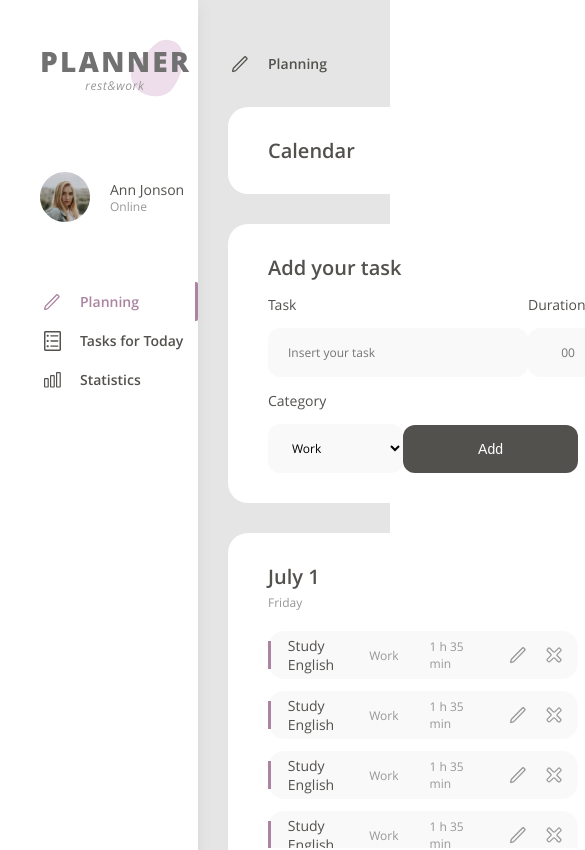
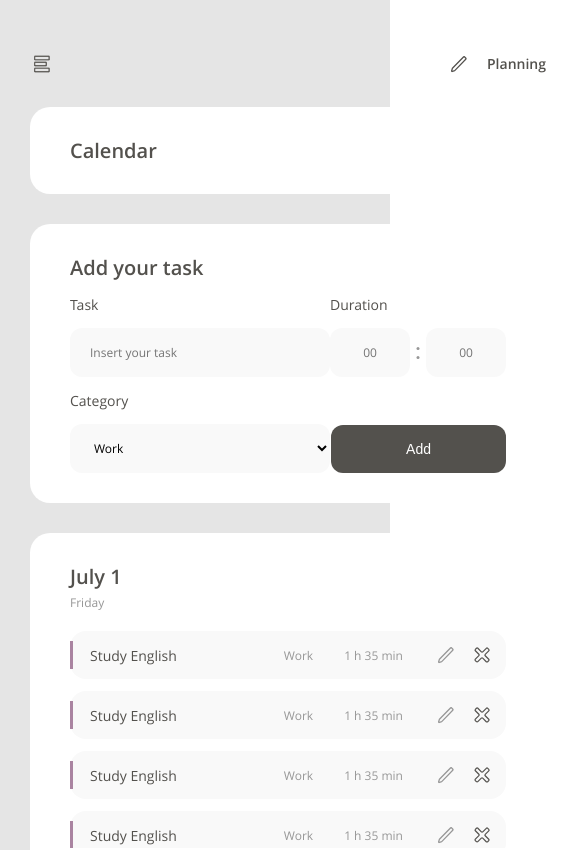
Before and after one commit to apsu96/planner_app, a React (Create React App) app: page / in a window 390 px wide. Shown: the top 850 px of the page, 585 px wide, since content can reach past the window. Built offline with nearby package versions, Linux system fonts and the light colour scheme.

Commit message:
feat: add mui drawer

```diff
--- a/src/App.tsx
+++ b/src/App.tsx
@@ -1,26 +1,96 @@
-import { Routes, Route} from "react-router-dom";
+import { Routes, Route, useLocation } from "react-router-dom";
 import Profile from "./components/Profile";
 import Planning from "./views/Planning";
 import Statistics from "./views/Statistics";
 import MyDay from "./views/MyDay";
-import styled from "styled-components";
-
-const AppContainer = styled.div`
-  min-height: 100vh;
-  background-color: #E5E5E5;
-  display: flex;
-`
+import Drawer from '@mui/material/Drawer';
+import useMediaQuery from '@mui/material/useMediaQuery';
+import { useEffect, useState } from "react";
+import MenuIcon from "./images/MenuIcon.png";
+import TasksIcon from "./images/Tasks_icon";
+import StatisticsIcon from "./images/Statistics_icon";
+import PlanningIcon from "./images/Planning_icon";
+import { AppContainer, DrawerContainer, MobileMenuContainer, PageContainer, PageTitle, PageTitleContainer } from "./components/UIKit.styled";
 
 function App() {
+  const [currentView, setCurrentView] = useState({
+    planning: true,
+    myDay: false,
+    statistics: false
+  });
+  const [isDrawerOpen, setIsDrawerOpen] = useState(false);
+  const location = useLocation()
+  const isMobile = useMediaQuery('(max-width:820px)');
+
+  const pageTitle = (
+    <PageTitleContainer>
+      {currentView.myDay ? <TasksIcon selected={false} /> : currentView.statistics ? <StatisticsIcon selected={false} /> : <PlanningIcon selected={false} />}
+      <PageTitle>{currentView.myDay ? 'Tasks for Today' : currentView.statistics ? 'Statistics' : 'Planning'}</PageTitle>
+    </PageTitleContainer>
+  );
+
+  function toggleMenu() {
+    setIsDrawerOpen(!isDrawerOpen);
+  }
+
+  useEffect(() => {
+    if (location.pathname === "/MyDay") {
+      setCurrentView({
+        planning: false,
+        myDay: true,
+        statistics: false
+      })
+    } else if (location.pathname === "/Statistics") {
+      setCurrentView({
+        planning: false,
+        myDay: false,
+        statistics: true
+      })
+    } else {
+      setCurrentView({
+        planning: true,
+        myDay: false,
+        statistics: false
+      })
+    }
+  }, [location])
+
   return (
     <AppContainer>
-      <Profile />
+      <DrawerContainer visible={isMobile && isDrawerOpen}>
+        <Drawer
+          variant="temporary"
+          open={isDrawerOpen}
+          ModalProps={{
+            keepMounted: true,
+          }}
+          sx={{ display: isMobile ? 'block' : 'none' }}
+          onClose={toggleMenu}
+        >
+          <Profile currentView={currentView} setCurrentView={setCurrentView} isMobile={true} toggleMenu={toggleMenu} />
+        </Drawer>
+      </DrawerContainer>
+      <DrawerContainer visible={!isMobile}>
+        <Drawer
+          variant="permanent"
+          open={!isMobile}
+          sx={{ display: !isMobile ? 'block' : 'none' }}
+        >
+          <Profile currentView={currentView} setCurrentView={setCurrentView} isMobile={false} toggleMenu={toggleMenu} />
+        </Drawer>
+      </DrawerContainer>
+      <PageContainer isMobile>
+        {isMobile ? (<MobileMenuContainer>
+          <img src={MenuIcon} alt='menu' width={24} height={24} onClick={toggleMenu} />
+          {pageTitle}
+        </MobileMenuContainer>) : pageTitle}
         <Routes>
           <Route path="/" element={<Planning />}></Route>
           <Route path="/Planning" element={<Planning />} />
           <Route path="/MyDay" element={<MyDay />} />
           <Route path="/Statistics" element={<Statistics />} />
         </Routes>
+      </PageContainer>
     </AppContainer>
   );
 }
--- a/src/components/Profile/Profile.styled.js
+++ b/src/components/Profile/Profile.styled.ts
@@ -3,10 +3,9 @@ import { Link } from 'react-router-dom';
 
 export const ProfileContainer = styled.div`
     background: white;
-    max-width: 242px;
-    width: 100%;
+    width: ${({isMobile} : {isMobile: boolean}) => isMobile? '222px' : '242px'};
     box-sizing: border-box;
-    padding: 32px 0 0 40px;
+    padding: ${({isMobile} : {isMobile: boolean}) => isMobile? '57px 0 0 20px' : '32px 0 0 40px'};
     disply: flex;
     flex-direction: column;
     min-height: 100vh;
@@ -81,3 +80,11 @@ export const MenuIconContainer = styled.div`
     display: flex;
     align-items: center;
 `
+
+export const MobileLogoContainer = styled.div`
+    display: flex;
+    justify-content: center;
+    align-items: center;
+    gap: 20px;
+    padding-right: 27px;
+`
--- a/src/components/Profile/index.tsx
+++ b/src/components/Profile/index.tsx
@@ -1,46 +1,38 @@
-import { useEffect, useState } from 'react'
-import { useLocation } from 'react-router-dom'
-import { ProfileContainer, AvatarUsernameContainer, Username, Status, MenuContainer, MenuItem, MenuIconContainer } from "./Profile.styled"
+import { ProfileContainer, AvatarUsernameContainer, Username, Status, MenuContainer, MenuItem, MenuIconContainer, MobileLogoContainer } from "./Profile.styled"
 import Logo from "../../images/Logo.svg"
 import Avatar from "../../images/Avatar.svg"
 import PlanningIcon from "../../images/Planning_icon"
 import TasksIcon from "../../images/Tasks_icon"
 import StatisticsIcon from "../../images/Statistics_icon"
+import CloseIcon from "../../images/CloseIcon.svg"
+import { ActionIcon } from "../UIKit.styled"
 
-function Profile() {
-    const [currentView, setCurrentView] = useState({
-        planning: true,
-        myDay: false,
-        statistics: false
-    })
-    const location = useLocation()
+interface ProfileProps {
+    currentView: {
+        planning: boolean;
+        myDay: boolean;
+        statistics: boolean;
+    };
+    setCurrentView: React.Dispatch<React.SetStateAction<{
+        planning: boolean;
+        myDay: boolean;
+        statistics: boolean;
+    }>>;
+    isMobile: boolean;
+    toggleMenu: () => void;
+}
 
-    useEffect(() => {
-        if (location.pathname === "/MyDay") {
-            setCurrentView({
-                planning: false,
-                myDay: true,
-                statistics: false
-            })
-        } else if (location.pathname === "/Statistics") {
-            setCurrentView({
-                planning: false,
-                myDay: false,
-                statistics: true
-            })
-        } else {
-            setCurrentView({
-                planning: true,
-                myDay: false,
-                statistics: false
-            })
-        }
-    }, [location])
-
-    return <ProfileContainer>
-        <div>
-            <img src={Logo} alt="logo" />
-        </div>
+function Profile({ currentView, setCurrentView, isMobile, toggleMenu }: ProfileProps) {
+    return <ProfileContainer isMobile={isMobile}>
+        {!isMobile ? (
+            <div>
+                <img src={Logo} alt="logo" />
+            </div>
+        ) : (
+            <MobileLogoContainer>
+                <ActionIcon src={CloseIcon} alt="close menu" width={24} height={24} onClick={toggleMenu}/>
+                <img src={Logo} alt="logo" width={131} height={62} />
+            </MobileLogoContainer>)}
         <AvatarUsernameContainer>
             <img src={Avatar} alt="avatar" />
             <div>
@@ -49,19 +41,19 @@ function Profile() {
             </div>
         </AvatarUsernameContainer>
         <MenuContainer>
-            <MenuItem to='Planning' color={currentView.planning ? "selected" : "notSelected"}>
+            <MenuItem to='Planning' color={currentView.planning ? "selected" : "notSelected"} onClick={toggleMenu}>
                 <MenuIconContainer>
                     <PlanningIcon selected={currentView.planning} />
                 </MenuIconContainer>
                 Planning
             </MenuItem>
-            <MenuItem to='MyDay' color={currentView.myDay ? "selected" : "notSelected"}>
+            <MenuItem to='MyDay' color={currentView.myDay ? "selected" : "notSelected"} onClick={toggleMenu}>
                 <MenuIconContainer>
                     <TasksIcon selected={currentView.myDay} />
                 </MenuIconContainer>
                 Tasks for Today
             </MenuItem>
-            <MenuItem to='Statistics' color={currentView.statistics ? "selected" : "notSelected"}>
+            <MenuItem to='Statistics' color={currentView.statistics ? "selected" : "notSelected"} onClick={toggleMenu}>
                 <MenuIconContainer>
                     <StatisticsIcon selected={currentView.statistics} />
                 </MenuIconContainer>
@@ -69,7 +61,6 @@ function Profile() {
             </MenuItem>
         </MenuContainer>
     </ProfileContainer>
-
 }
 
 export default Profile;
--- a/src/components/UIKit.styled.js
+++ b/src/components/UIKit.styled.ts
@@ -1,4 +1,51 @@
 import styled from "styled-components";
+
+export const AppContainer = styled.div`
+  min-height: 100vh;
+  max-width: 100vw;
+  width: 100%;
+  background-color: #E5E5E5;
+  display: flex;
+`;
+
+export const DrawerContainer = styled.div`
+    display: ${({visible}: {visible: boolean}) => visible? 'flex': 'none'};
+    max-width: 242px;
+    width: 100%;
+`;
+
+export const PageContainer = styled.div`
+  display: flex;
+  flex-direction: column;
+  padding: 40px 40px 44px 30px;
+  padding: ${({ isMobile }: { isMobile: boolean }) => {
+        if (isMobile) {
+            return '68px auto 40px';
+        }
+        return '40px 40px 44px 30px';
+    }};
+  gap: ${({ isMobile }: { isMobile: boolean }) => isMobile ? '20px' : '28px'};
+`;
+
+export const MobileMenuContainer = styled.div`
+    display: flex;
+    justify-content: space-between;
+    align-items: center;
+`;
+
+export const PageTitleContainer = styled.div`
+    display: flex;
+    align-items: center;
+    gap: 16px;
+`;
+
+export const PageTitle = styled.p`
+    font-family: OpenSans, sans-serif;
+    font-weight: 600;
+    font-size: 14px;
+    line-height: 19px;
+    color: #53514D;
+`;
 
 export const Container = styled.div`
     display: flex;
@@ -10,7 +57,7 @@ export const Container = styled.div`
     box-sizing: border-box;
     margin: 0 auto;
     flex-direction: column;
-`
+`;
 
 export const Title = styled.h1`
     font-size: 20px;
@@ -18,15 +65,14 @@ export const Title = styled.h1`
     font-weight: 600;
     color: #53514D;
     margin: 0;
-`
+`;
 
 export const Text = styled.p`
     font-size: 14px;
     font-family: 'OpenSans', sans-serif;
     font-weight: 400;
     color: #53514D;
-
-`
+`;
 
 export const Input = styled.input`
     padding: 16px 20px;
@@ -70,18 +116,18 @@ export const LargeButton = styled.button`
     &:active {
         transform: translateY(1px);
     }
-`
+`;
 
 export const RowContainer = styled.div`
     display: flex;
     justify-content: space-between;
     align-items: flex-end;
-`
+`;
 
 export const ColumnContainer = styled.div`
     display: flex;
     flex-direction: column;
-`
+`;
 
 export const CustomSelect = styled.select`
     background-color: #F9F9F9;
@@ -94,7 +140,7 @@ export const CustomSelect = styled.select`
     border: none;
     outline: none;
     box-sizing: border-box;
-`
+`;
 
 export const CustomSelectOption = styled.option`
     background-color: #F9F9F9;
@@ -103,7 +149,7 @@ export const CustomSelectOption = styled.option`
     font-family:'OpenSans', sans-serif;
     font-weight: 400;
     padding: 16px 20px 16px;
-`
+`;
 
 export const SmallText = styled.p`
     color: #979797;
@@ -111,7 +157,7 @@ export const SmallText = styled.p`
     font-family: 'OpenSans', sans-serif;
     font-weight: 400;
     margin: 0;
-`
+`;
 
 export const TaskLineContainer = styled.div`
     display: flex;
@@ -123,14 +169,14 @@ export const TaskLineContainer = styled.div`
     align-items: center;
     max-width: 460px;
     width: 100%;
-`
+`;
 
 export const MoveButton = styled.div`
     width: 3px;
     height: 28px;
     background-color: #AA84A1;
     margin-right: 17px;
-`
+`;
 
 export const ButtonsContainer = styled.div`
     display: flex;
@@ -143,14 +189,14 @@ export const ActionIcon = styled.img`
     &:active {
         transform: translateY(1px);
     }
-`
+`;
 
 export const BadgesContainer = styled.div`
     margin-left: auto;
     display: flex;
     gap: 31px;
     align-items: center;
-`
+`;
 
 export const ChartBox = styled.div`
     display: flex;
@@ -159,5 +205,4 @@ export const ChartBox = styled.div`
     width: 400px;
     height: 220px;
     margin: 20px auto;
-
-`
+`;
--- a/src/views/MyDay/MyDay.styled.ts
+++ b/src/views/MyDay/MyDay.styled.ts
@@ -1,23 +1,4 @@
 import styled from "styled-components"
-
-export const MyDayContainer = styled.div`
-    padding: 40px 40px 44px 30px;
-    width: 100%;
-`
-
-export const MyDayPageTitle = styled.div`
-    display: flex;
-    align-items: center;
-    gap: 16px;
-`
-
-export const MyDayTitle = styled.p`
-    font-family: OpenSans, sans-serif;
-    font-weight: 600;
-    font-size: 14px;
-    line-height: 19px;
-    color: #53514D;
-`
 
 export const MyDayColumnContainer = styled.div`
     display: flex;
--- a/src/views/MyDay/index.tsx
+++ b/src/views/MyDay/index.tsx
@@ -1,19 +1,11 @@
-import { MyDayColumnContainer, MyDayContainer, MyDayPageTitle, MyDayRowContainer, MyDayTitle } from "./MyDay.styled"
-import TasksIcon from "../../images/Tasks_icon"
+import { MyDayColumnContainer, MyDayRowContainer } from "./MyDay.styled"
 import { Container } from "../../components/UIKit.styled"
 import TaskList from "../../components/TaskList"
 import TaskCompletionChart from "../../components/TaskCompletionChart"
 import EmotionalStateChart from "../../components/EmotionalStateChart"
 
-
-
 function MyDay() {
-    return <MyDayContainer>
-        <MyDayPageTitle>
-            <TasksIcon selected={false}/>
-            <MyDayTitle>Tasks for Today</MyDayTitle>
-        </MyDayPageTitle>
-        <MyDayRowContainer>
+    return <MyDayRowContainer>
         <Container>
             <TaskList />
         </Container>
@@ -22,7 +14,6 @@ function MyDay() {
             <EmotionalStateChart />
         </MyDayColumnContainer>
     </MyDayRowContainer>
-    </MyDayContainer>
 }
 
 export default MyDay
--- a/src/views/Planning/Planning.styled.ts
+++ b/src/views/Planning/Planning.styled.ts
@@ -1,26 +1,4 @@
 import styled from "styled-components";
-
-export const PlanningContainer = styled.div`
-    padding: 40px 40px 44px 30px;
-    display: flex;
-    flex-direction: column;
-    gap: 20px;
-    width: 100%;
-`
-
-export const PlanningPageTitle = styled.div`
-    display: flex;
-    align-items: center;
-    gap: 16px;
-`
-
-export const PageTitle = styled.p`
-    font-family: OpenSans, sans-serif;
-    font-weight: 600;
-    font-size: 14px;
-    line-height: 19px;
-    color: #53514D;
-`
 
 export const Container = styled.div`
     display: flex;
--- a/src/views/Planning/index.tsx
+++ b/src/views/Planning/index.tsx
@@ -1,23 +1,16 @@
-import { PlanningContainer, PlanningPageTitle, PageTitle, Container } from "./Planning.styled"
-import PlanningIcon from "../../images/Planning_icon"
+import { Container } from "./Planning.styled"
 import Calendar from "../../components/Calendar"
 import TaskForm from "../../components/TaskForm"
 import PlanningTaskList from "../../components/PlanningTaskList"
 import TaskDistribution from "../../components/TaskDistribution"
 
 function Planning() {
-    return <PlanningContainer>
-        <PlanningPageTitle>
-            <PlanningIcon selected={false} />
-            <PageTitle>Planning</PageTitle>
-        </PlanningPageTitle>
-        <Container>
-            <Calendar />
-            <TaskForm />
-            <PlanningTaskList />
-            <TaskDistribution />
-        </Container>
-    </PlanningContainer>
+    return <Container>
+        <Calendar />
+        <TaskForm />
+        <PlanningTaskList />
+        <TaskDistribution />
+    </Container>
 }
 
 export default Planning
--- a/src/views/Statistics/Statistics.styled.js
+++ /dev/null
@@ -1,19 +0,0 @@
-import styled from "styled-components"
-
-export const StatisticsContainer = styled.div`
-    padding: 40px 40px 44px 30px;
-`
-
-export const StatisticsPageTitle = styled.div`
-    display: flex;
-    align-items: center;
-    gap: 16px;
-`
-
-export const StatisticsTitle = styled.p`
-    font-family: OpenSans, sans-serif;
-    font-weight: 600;
-    font-size: 14px;
-    line-height: 19px;
-    color: #53514D;
-`
--- a/src/views/Statistics/index.tsx
+++ b/src/views/Statistics/index.tsx
@@ -1,5 +1,3 @@
-import { StatisticsContainer, StatisticsPageTitle, StatisticsTitle } from "./Statistics.styled";
-import StatisticsIcon from "../../images/Statistics_icon";
 import { Container } from "../Planning/Planning.styled";
 import TaskCompletionChart from "../../components/TaskCompletionChart";
 import TaskDistribution from "../../components/TaskDistribution";
@@ -7,18 +5,12 @@ import EmotionalStateChart from "../../components/EmotionalStateChart";
 import StatisticsInfo from "../../components/StatisticsInfo";
 
 function Statistics() {
-    return <StatisticsContainer>
-        <StatisticsPageTitle>
-            <StatisticsIcon selected={false}/>
-            <StatisticsTitle>Statistics</StatisticsTitle>
-        </StatisticsPageTitle>
-        <Container>
+    return <Container>
             <StatisticsInfo />
             <TaskCompletionChart />
             <TaskDistribution />
             <EmotionalStateChart />
         </Container>
-    </StatisticsContainer>
 }
 
 export default Statistics
```
Also changed, not shown: src/images/CloseIcon.svg, src/images/MenuIcon.png (added). Lines whose indentation alone changed are shown as unchanged.
